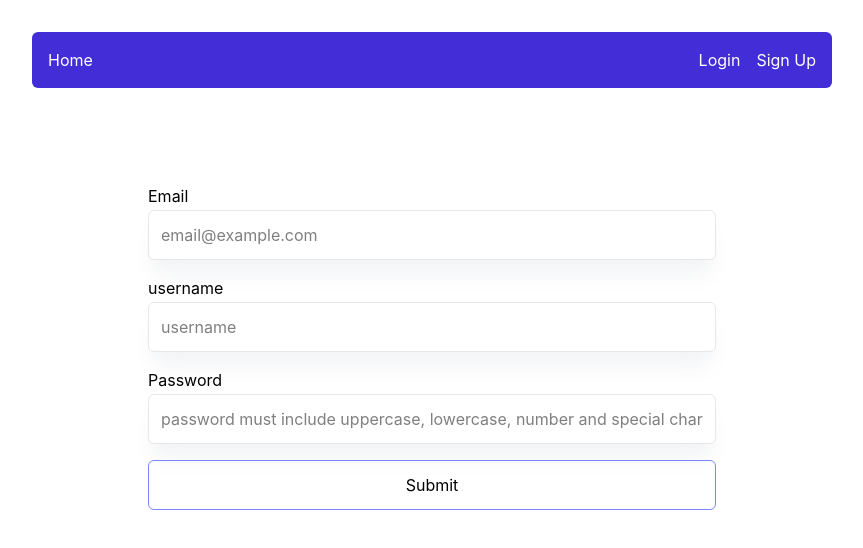
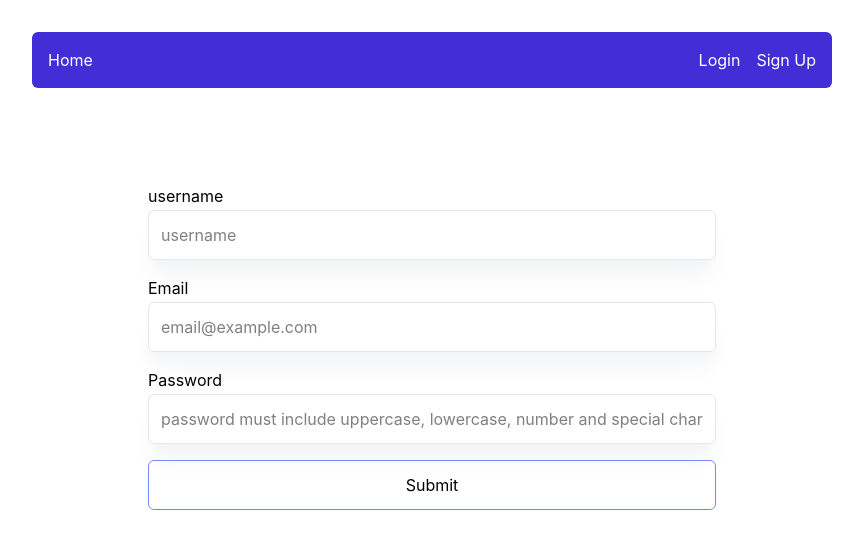
Before and after one commit to Mahmoud-Ragab256/Todo, a React (Vite) app: page /signup in a window 1280 px wide. Shown: the top 548 px of the page, without its empty margins (208-1071 px from the left). Built offline with nearby package versions, Linux system fonts and the light colour scheme.

Commit message:
refactor forms with validation schema , use axios to access api

```diff
--- a/package.json
+++ b/package.json
@@ -10,13 +10,16 @@
     "preview": "vite preview"
   },
   "dependencies": {
+    "@hookform/resolvers": "^5.7.1",
     "@tailwindcss/vite": "^4.3.3",
+    "axios": "^1.19.0",
     "react": "^19.2.8",
     "react-dom": "^19.2.8",
     "react-hook-form": "^7.84.0",
     "react-router": "^7.18.2",
     "react-router-dom": "^7.18.2",
-    "tailwindcss": "^4.3.3"
+    "tailwindcss": "^4.3.3",
+    "yup": "^1.7.1"
   },
   "devDependencies": {
     "@types/node": "^24.13.3",
--- a/src/components/ui/InputErrorMsg.tsx
+++ b/src/components/ui/InputErrorMsg.tsx
@@ -1,5 +1,5 @@
 interface IProps {
-  msg: string;
+  msg?: string;
 }
 
 function InputErrorMsg({ msg }: IProps) {
--- /dev/null
+++ b/src/config/axios.config.ts
@@ -0,0 +1,9 @@
+import axios from "axios";
+
+const api = axios.create({
+  baseURL: 'http://localhost:1337/api',
+  timeout: 10000,
+  headers: { "X-Custom-Header": "foobar" }
+})
+
+export default api
--- a/src/data/forms.ts
+++ b/src/data/forms.ts
@@ -6,14 +6,23 @@ export const loginForm: IInput[] = [
     name: "email",
     id: "email",
     placeholder: "email@example.com",
-    type: "text"
+    type: "text",
+    validation: {
+      required: true,
+      pattern: /^[a-zA-Z0-9._%+-]+@[a-zA-Z0-9.-]+\.[a-zA-Z]{2,}$/
+    }
+
   },
   {
     label: "Password",
     name: "password",
     id: "password",
     placeholder: "password must include uppercase, lowercase, number and special characters",
-    type: "password"
+    type: "password",
+    validation: {
+      required: true,
+      minLength: 6
+    }
   }
 ]
 
@@ -24,20 +33,32 @@ export const signupForm: IInput[] = [
     name: "username",
     id: "username",
     placeholder: "username",
-    type: "text"
+    type: "text",
+    validation: {
+      required: true,
+      minLength: 5
+    }
   },
   {
     label: "Email",
     name: "email",
     id: "email",
     placeholder: "email@example.com",
-    type: "email"
+    type: "email",
+    validation: {
+      required: true,
+      pattern: /^[a-zA-Z0-9._%+-]+@[a-zA-Z0-9.-]+\.[a-zA-Z]{2,}$/
+    }
   },
   {
     label: "Password",
     name: "password",
     id: "password",
     placeholder: "password must include uppercase, lowercase, number and special characters",
-    type: "password"
+    type: "password",
+    validation: {
+      required: true,
+      minLength: 6
+    }
   }
 ]
--- a/src/interfaces/index.ts
+++ b/src/interfaces/index.ts
@@ -6,4 +6,9 @@ export interface IInput {
   id: string;
   placeholder: string;
   type: string;
+  validation: {
+    required?: boolean;
+    pattern?: RegExp;
+    minLength?: number
+  }
 }
--- a/src/pages/Login.tsx
+++ b/src/pages/Login.tsx
@@ -3,6 +3,8 @@ import Button from "../components/ui/Button"
 import { loginForm } from "../data/forms"
 import Input from "../components/ui/Input";
 import InputErrorMsg from "../components/ui/InputErrorMsg";
+import { yupResolver } from "@hookform/resolvers/yup"
+import { loginSchema } from "../validation";
 
 interface IFormInput {
   email: string;
@@ -12,30 +14,22 @@ interface IFormInput {
 
 function Login() {
 
-  const { register, handleSubmit, formState: { errors } } = useForm<IFormInput>()
+  const { register, handleSubmit, formState: { errors } } = useForm<IFormInput>({ resolver: yupResolver(loginSchema) })
   const onSubmit: SubmitHandler<IFormInput> = (data) => console.log(data)
+
+  const renderInputs = loginForm.map((input, index) => {
+    return (
+      <div key={index}>
+        <Input input={input} {...register(input.name, input.validation)} />
+        {errors[input.name] && <InputErrorMsg msg={errors[input.name]?.message} />}
+      </div>
+    )
+  })
 
   return (
     <>
       <form className="flex flex-col gap-4 w-100 lg:w-150 mx-auto my-20 p-4 rounded-md" onSubmit={handleSubmit(onSubmit)}>
-
-        <div>
-          <Input input={loginForm[0]} {...register(loginForm[0].name, {
-            required: true,
-            pattern: /^[a-zA-Z0-9._%+-]+@[a-zA-Z0-9.-]+\.[a-zA-Z]{2,}$/
-          })} />
-          {errors?.email && errors.email.type === 'required' && <InputErrorMsg msg='email is required' />}
-          {errors?.email && errors.email.type === 'pattern' && <InputErrorMsg msg='not valid email' />}
-        </div>
-
-        <div>
-          <Input input={loginForm[1]} {...register(loginForm[1].name, {
-            required: true,
-            minLength: 6
-          })} />
-          {errors?.password && errors.password.type === 'required' && <InputErrorMsg msg='password is required' />}
-          {errors?.password && errors.password.type === 'minLength' && <InputErrorMsg msg='password should be at-least 6 characters' />}
-        </div>
+        {renderInputs}
         <Button className="btn-outline">Submit</Button>
       </form>
     </>
--- a/src/pages/Signup.tsx
+++ b/src/pages/Signup.tsx
@@ -1,11 +1,10 @@
-// import Button from "../components/ui/Button"
-// import Form from "../components/ui/Form"
 import { signupForm } from "../data/forms"
 import { useForm, type SubmitHandler } from "react-hook-form"
-// import type { IInput } from "../interfaces"
 import Input from "../components/ui/Input"
 import Button from "../components/ui/Button";
 import InputErrorMsg from "../components/ui/InputErrorMsg";
+import { yupResolver } from "@hookform/resolvers/yup"
+import { signupSchema } from "../validation";
 
 
 interface IFormInput {
@@ -16,38 +15,24 @@ interface IFormInput {
 
 function Signup() {
 
-  const { register, handleSubmit, formState: { errors } } = useForm<IFormInput>()
+  const { register, handleSubmit, formState: { errors } } = useForm<IFormInput>({ resolver: yupResolver(signupSchema) })
   const onSubmit: SubmitHandler<IFormInput> = (data) => console.log(data)
+
+
+
+  const renderInputs = signupForm.map((input, index) => {
+    return (
+      <div key={index}>
+        <Input input={input} {...register(input.name, input.validation)} />
+        {errors[input.name] && <InputErrorMsg msg={errors[input.name]?.message} />}
+      </div>
+    )
+  })
 
   return (
     <>
       <form className="flex flex-col gap-4 w-100 lg:w-150 mx-auto my-20 p-4 rounded-md" onSubmit={handleSubmit(onSubmit)}>
-        <div>
-          <Input input={signupForm[1]} {...register(signupForm[1].name, {
-            required: true,
-            minLength: 5
-          })} />
-          {errors?.email && errors.email.type === 'required' && <InputErrorMsg msg='email is required' />}
-          {errors?.email && errors.email.type === 'pattern' && <InputErrorMsg msg='not valid email' />}
-        </div>
-
-        <div>
-          <Input input={signupForm[0]} {...register(signupForm[0].name, {
-            required: true,
-            pattern: /^[a-zA-Z0-9._%+-]+@[a-zA-Z0-9.-]+\.[a-zA-Z]{2,}$/
-          })} />
-          {errors?.username && errors.username.type === 'required' && <InputErrorMsg msg='username is required' />}
-          {errors?.username && errors.username.type === 'minLength' && <InputErrorMsg msg='username should be at-least 5 characters' />}
-        </div>
-
-        <div>
-          <Input input={signupForm[2]} {...register(signupForm[2].name, {
-            required: true,
-            minLength: 6
-          })} />
-          {errors?.password && errors.password.type === 'required' && <InputErrorMsg msg='password is required' />}
-          {errors?.password && errors.password.type === 'minLength' && <InputErrorMsg msg='password should be at-least 6 characters' />}
-        </div>
+        {renderInputs}
         <Button className="btn-outline">Submit</Button>
       </form>
     </>
--- /dev/null
+++ b/src/validation/index.ts
@@ -0,0 +1,17 @@
+import * as yup from "yup"
+
+
+
+export const signupSchema = yup
+  .object({
+    username: yup.string().required("username is required").min(5, "username should be at-least 5 characters"),
+    email: yup.string().required("email is required").matches(/^[a-zA-Z0-9._%+-]+@[a-zA-Z0-9.-]+\.[a-zA-Z]{2,}$/, "not valid email address"),
+    password: yup.string().required("password is required").min(5, "password should be at-least 6 characters"),
+  })
+  .required()
+export const loginSchema = yup
+  .object({
+    email: yup.string().required("email is required").matches(/^[a-zA-Z0-9._%+-]+@[a-zA-Z0-9.-]+\.[a-zA-Z]{2,}$/, "not valid email address"),
+    password: yup.string().required("password is required").min(5, "password should be at-least 6 characters"),
+  })
+  .required()
```
Also changed, not shown: 1 other file (tests, documents, lock files or other folders).
